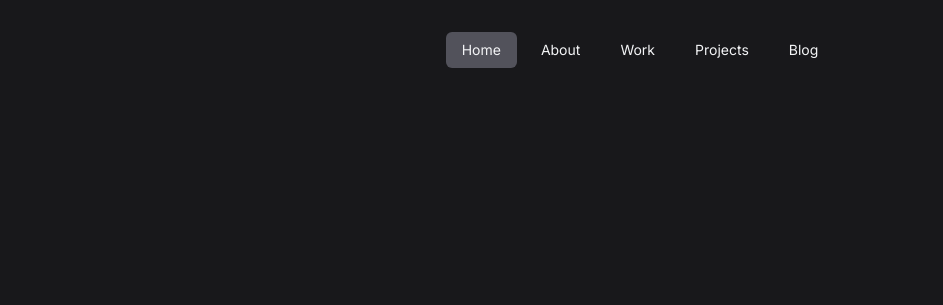
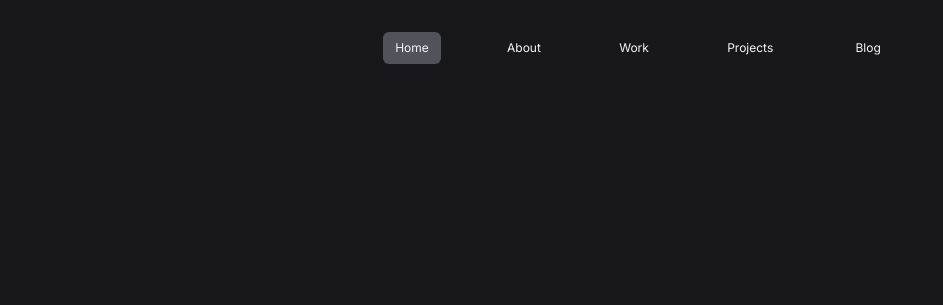
Before and after one commit to josiahroa/josiah-roa, an Astro site: page / in a window 1280 px wide. Shown: the top 305 px of the page, without its empty margins (0-943 px from the left). Built offline with nearby package versions, Linux system fonts and the light colour scheme; Astro itself is replaced by a stand-in of ours.

Commit message:
fix: nav width support on small devices

```diff
--- a/src/components/Nav/Nav.components.tsx
+++ b/src/components/Nav/Nav.components.tsx
@@ -14,9 +14,9 @@ export function Item({ id, label }: ItemProps) {
         <div
           className={`${
             isActive && "bg-zinc-600"
-          } transition-background-color ease-in-out duration-200 hover:bg-zinc-600 px-4 py-2 mx-1 rounded-md`}
+          } transition-background-color ease-in-out duration-200 hover:bg-zinc-600 px-3 py-2 mx-1 rounded-md`}
         >
-          <p className="text-gray-100 text-sm">{label}</p>
+          <p className="text-gray-100 text-xs">{label}</p>
         </div>
       </a>
     </div>
@@ -37,7 +37,7 @@ export function Link({ path, label }: LinkProps) {
             "transition-background-color ease-in-out duration-200 hover:bg-zinc-600 px-4 py-2 mx-1 rounded-md"
           }
         >
-          <p className="text-gray-100 text-sm">{label}</p>
+          <p className="text-gray-100 text-xs">{label}</p>
         </div>
       </a>
     </div>
--- a/src/components/Nav/index.tsx
+++ b/src/components/Nav/index.tsx
@@ -15,7 +15,7 @@ export default function Nav({ children }: NavProps) {
         className={`${
           yOffset > 60 &&
           "transition-background-color ease-in-out duration-500 bg-zinc-800/70 backdrop-blur-sm"
-        } transition-background-color ease-in-out duration-500 rounded-lg py-4 px-4 w-6/7 max-w-[600px] flex flex-row justify-around`}
+        } transition-background-color ease-in-out duration-500 rounded-lg py-4 px-4 w-[95%] max-w-[600px] flex flex-row justify-around`}
       >
         {children}
       </div>
```
